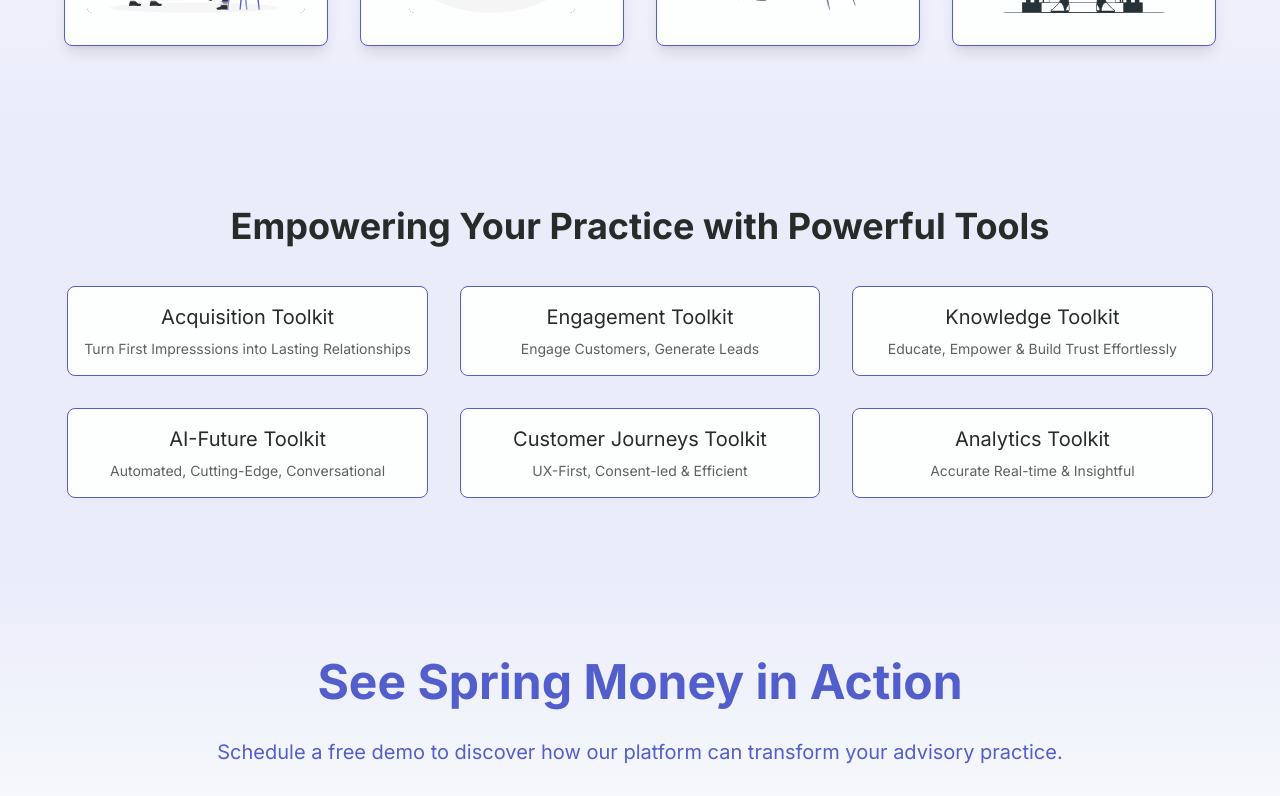
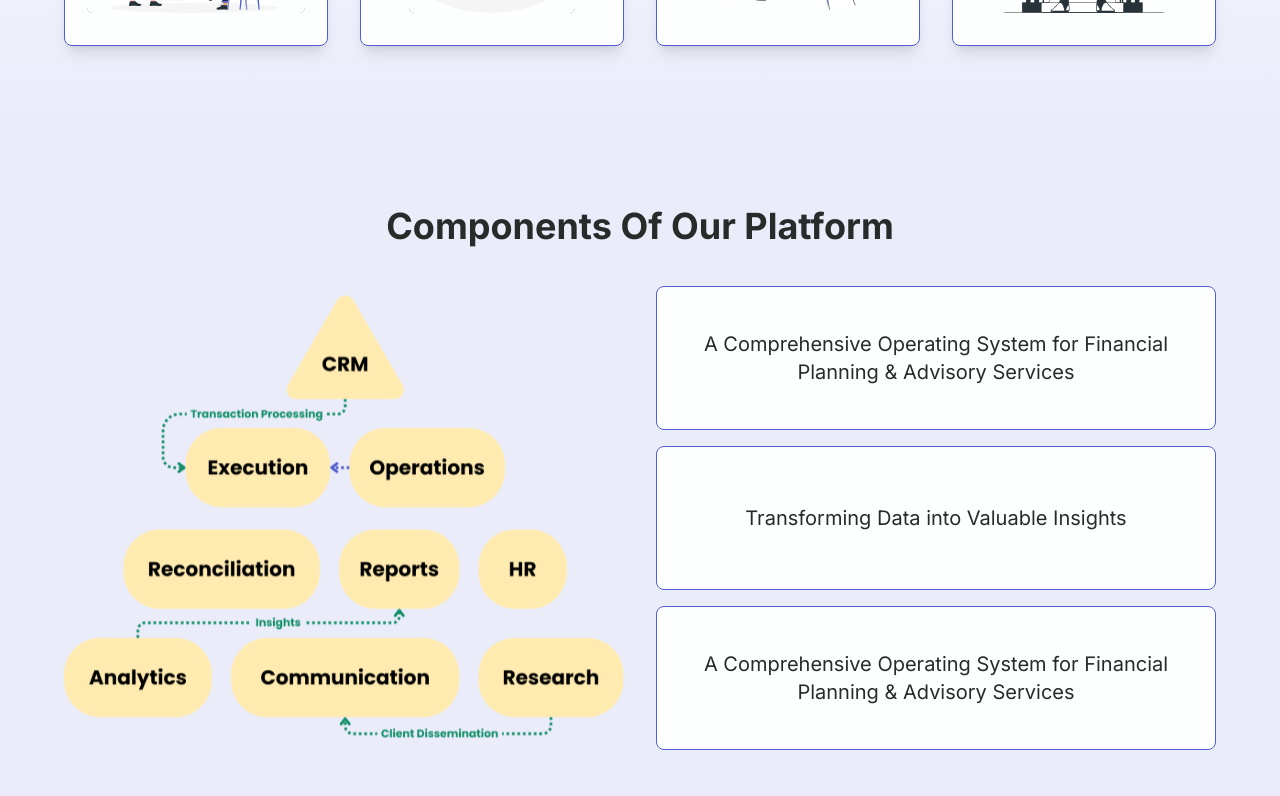
Before and after one commit to sahil01718/spring-website-revamp, a Next.js app: page /for-ria in a window 1280 px wide. Shown: the part 2100-2896 px from the top of the page. Built offline with nearby package versions, Linux system fonts and the light colour scheme.

Commit message:
added image in ria page and set correct height for the cards in amc page

```diff
--- a/app/for-amc/page.tsx
+++ b/app/for-amc/page.tsx
@@ -135,7 +135,7 @@ const ServiceCard: React.FC<Service> = ({ title, description }) => {
 
 const EmpowerCards: React.FC<EmpowerCardsProps> = ({ heading, subHeading }) => {
   return (
-    <div className="p-4 rounded-lg bg-[#FCFFFE] border border-[#108E66] text-center flex flex-col gap-2">
+    <div className="p-4 rounded-lg bg-[#FCFFFE] border border-[#108E66] text-center flex flex-col gap-2 flex-1 justify-center">
       <p className="text-[#272B2A] text-xl font-medium">{heading}</p>
       <p className="text-[#272b2abf] text-sm font-normal">{subHeading}</p>
     </div>
--- a/app/for-ria/page.tsx
+++ b/app/for-ria/page.tsx
@@ -304,6 +304,34 @@ export default function ForRiaPage() {
         </div>
       </section>
 
+      <section className="mx-auto py-16 md:py-20  flex flex-col items-center w-full bg-[#EBECFA] px-4 md:px-16">
+        <p className="text-4xl md:text-4xl font-bold mb-2 text-[#272B2A] text-center">
+          Components Of Our Platform
+        </p>
+        <div className="grid grid-cols-1 md:grid-cols-2 gap-8 max-w-screen-xl mt-8">
+          <Image
+            src={"/for-ria/components.svg"}
+            width={650}
+            height={532}
+            alt="component image"
+          />
+          <div className="flex flex-col gap-4 justify-center">
+            {[
+              "A Comprehensive Operating System for Financial Planning & Advisory Services",
+              "Transforming Data into Valuable Insights",
+              "A Comprehensive Operating System for Financial Planning & Advisory Services",
+            ].map((text, index) => (
+              <div
+                key={index}
+                className="rounded-lg bg-[#FCFFFE] border border-[#525ECC] text-center flex flex-col p-4 flex-1 justify-center"
+              >
+                <p className="text-[#272B2A] text-xl font-medium">{text}</p>
+              </div>
+            ))}
+          </div>
+        </div>
+      </section>
+
       <section className="mx-auto py-16 md:py-20 gap-8 md:gap-8 flex flex-col items-center w-full bg-[#EBECFA] px-4 md:px-16">
         <h1 className="text-4xl md:text-4xl font-bold mb-2 text-[#272B2A] text-center">
           Empowering Your Practice with Powerful Tools
```
Also changed, not shown: public/for-ria/components.svg (added).
